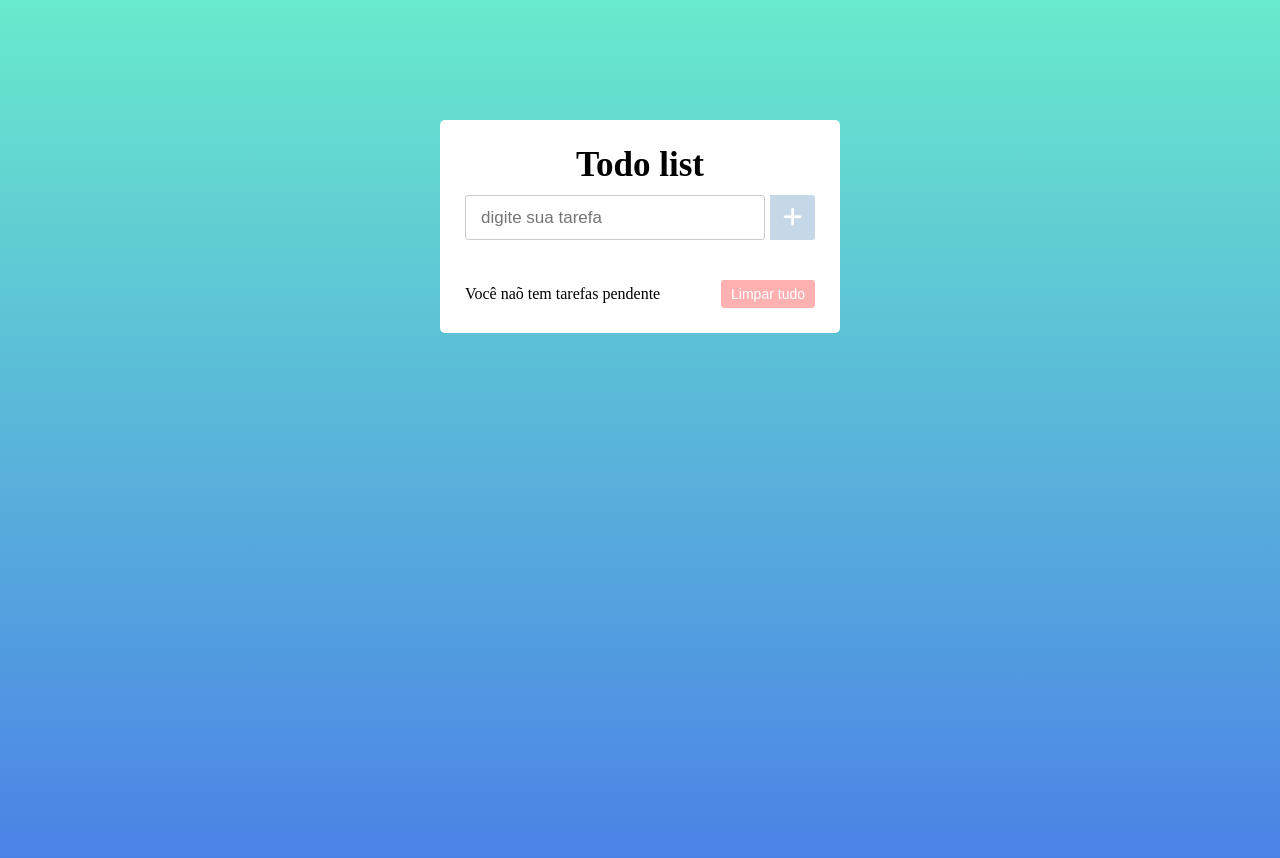
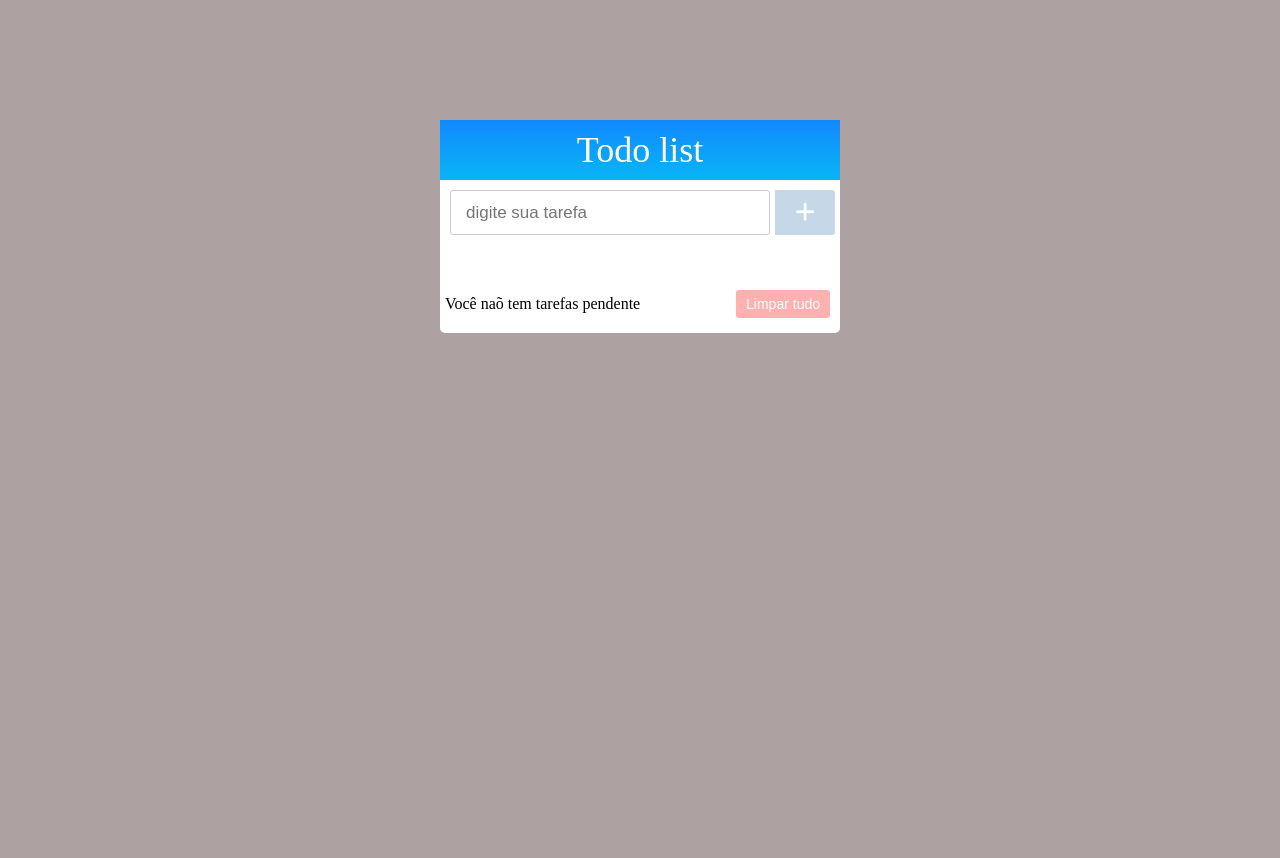
Before and after one commit to Mlluiz39/codeCel, a plain HTML site: page index.html in a window 1280 px wide. Drawn offline with Linux system fonts and the light colour scheme.

Commit message:
adicionado a data atual e troca do background

```diff
--- a/app.js
+++ b/app.js
@@ -1,8 +1,15 @@
 const inputElement = document.querySelector('[data-js="input"]');
+let inputDateElement = document.querySelector('#date')
 const buttonElement = document.querySelector('[data-js="button"]');
 const todoListElement = document.querySelector('[data-js="todoList"]');
 const footerElement = document.querySelector('[data-js="footer"]');
 const deleteAllTasks = document.querySelector('[data-js="deleteTasks"]');
+
+let today = new Date()
+options = {weekday: "long", month: "short", day: "numeric"}
+inputDateElement = today.toLocaleDateString("pt-br", options)
+taskDate = inputDateElement
+taskDate.innerHTML = today.toLocaleDateString("pt-br", options)
 
 inputElement.addEventListener('keyup', () => {
   const userData = inputElement.value;
@@ -52,7 +59,7 @@ function showTasks() {
 
   let newLiElement = '';
   listArray.forEach((element, index) => {
-    newLiElement += `<li>${element}<span onclick="deleteTasks(${index})"><i class="fas fa-trash"></i></span></li>`;
+    newLiElement += `<li>${element} | ${taskDate}<span onclick="deleteTasks(${index})"><i class="fas fa-trash"></i></span></li>`;
   });
 
   todoListElement.innerHTML = newLiElement;
--- a/style.css
+++ b/style.css
@@ -7,7 +7,7 @@
 body {
   width: 100%;
   height: 100vh;
-  background: linear-gradient(to bottom, #68eacc 0%, #497be8 100%);
+  background-color: #ada1a1;
 }
 
 .container {
@@ -16,25 +16,34 @@ body {
   width: 100%;
   background-color: #fff;
   border-radius: 5px;
-  padding: 25px;
 }
 
-.container header {
+header{
+  background: rgba(18,136,255,1);
+  background: -moz-linear-gradient(top, rgba(18,136,255,1) 0%, rgba(8,182,245,1) 100%);
+  background: -webkit-gradient(left top, left bottom, color-stop(0%, rgba(18,136,255,1)), color-stop(100%, rgba(8,182,245,1)));
+  background: -webkit-linear-gradient(top, rgba(18,136,255,1) 0%, rgba(8,182,245,1) 100%);
+  background: -o-linear-gradient(top, rgba(18,136,255,1) 0%, rgba(8,182,245,1) 100%);
+  background: -ms-linear-gradient(top, rgba(18,136,255,1) 0%, rgba(8,182,245,1) 100%);
+  background: linear-gradient(to bottom, rgba(18,136,255,1) 0%, rgba(8,182,245,1) 100%);
+  filter: progid:DXImageTransform.Microsoft.gradient( startColorstr='#b7deed', endColorstr='#08b6f5', GradientType=0 );
+  margin: 10px 0px;
+  height: 60px;
+  line-height: 60px;
+  color: white;
+  font-size: 36px;
   text-align: center;
-  font-size: 35px;
-  font-weight: 600;
-  margin-bottom: 10px;
-}
+  }
 
 .container .inputField {
   display: flex;
   height: 45px;
   width: 100%;
-  margin-bottom: 10px;
+  margin: 10px;
 }
 
 .inputField input {
-  width: 90%;
+  width: 80%;
   height: 100%;
   border: 1px solid #ccc;
   font-size: 17px;
@@ -43,7 +52,7 @@ body {
 }
 
 .inputField button {
-  width: 47px;
+  width: 60px;
   height: 100%;
   border: none;
   border-radius: 0 3px 3px 0;
@@ -103,11 +112,13 @@ body {
   width: 100%;
   align-items: center;
   margin-top: 30px;
+  margin-left: 5px;
   justify-content: space-between;
 }
 
 .footer button {
   padding: 3px;
+  margin: 15px;
   border: none;
   outline: none;
   background-color: red;
```
Also changed, not shown: index.html (+0 -1 lines).
